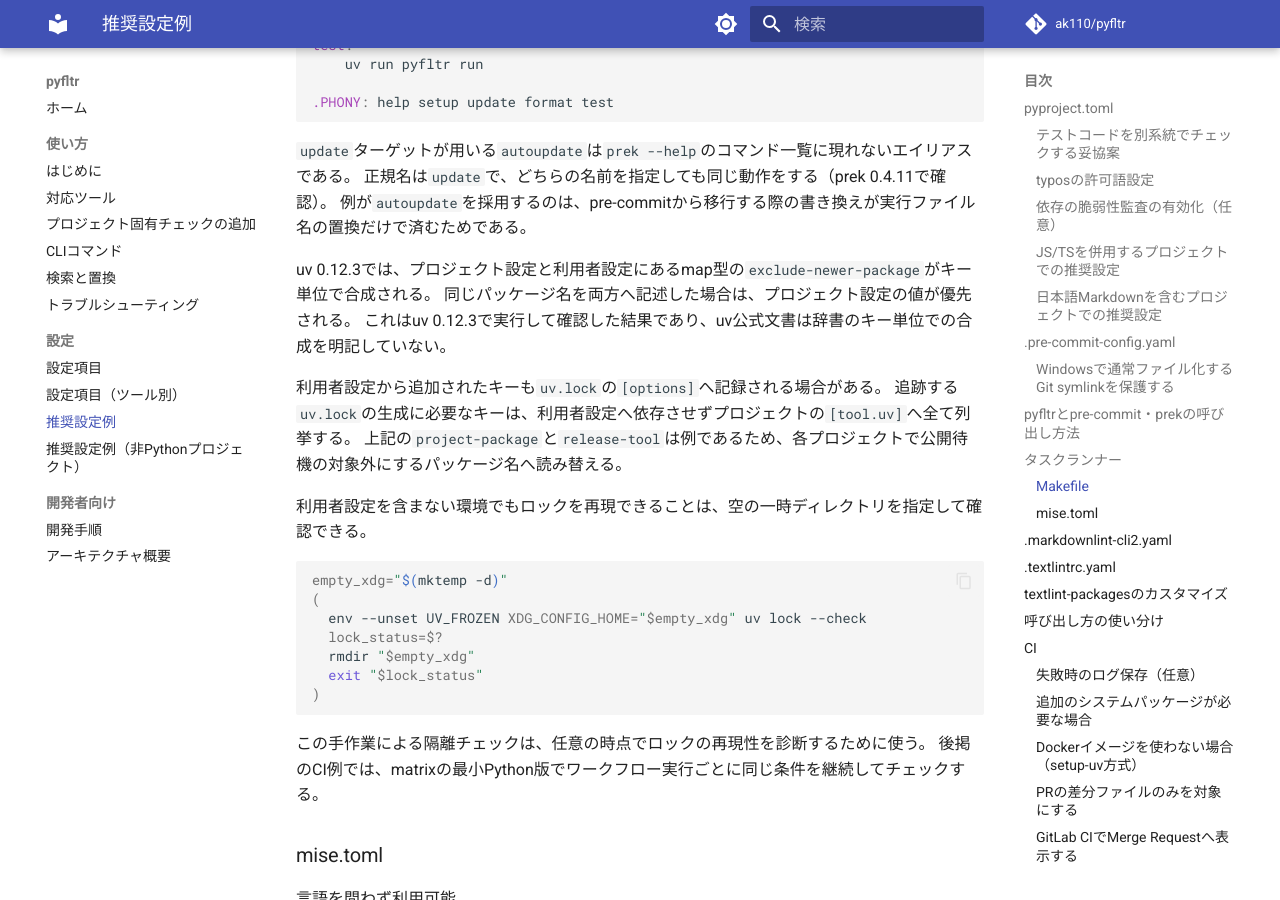
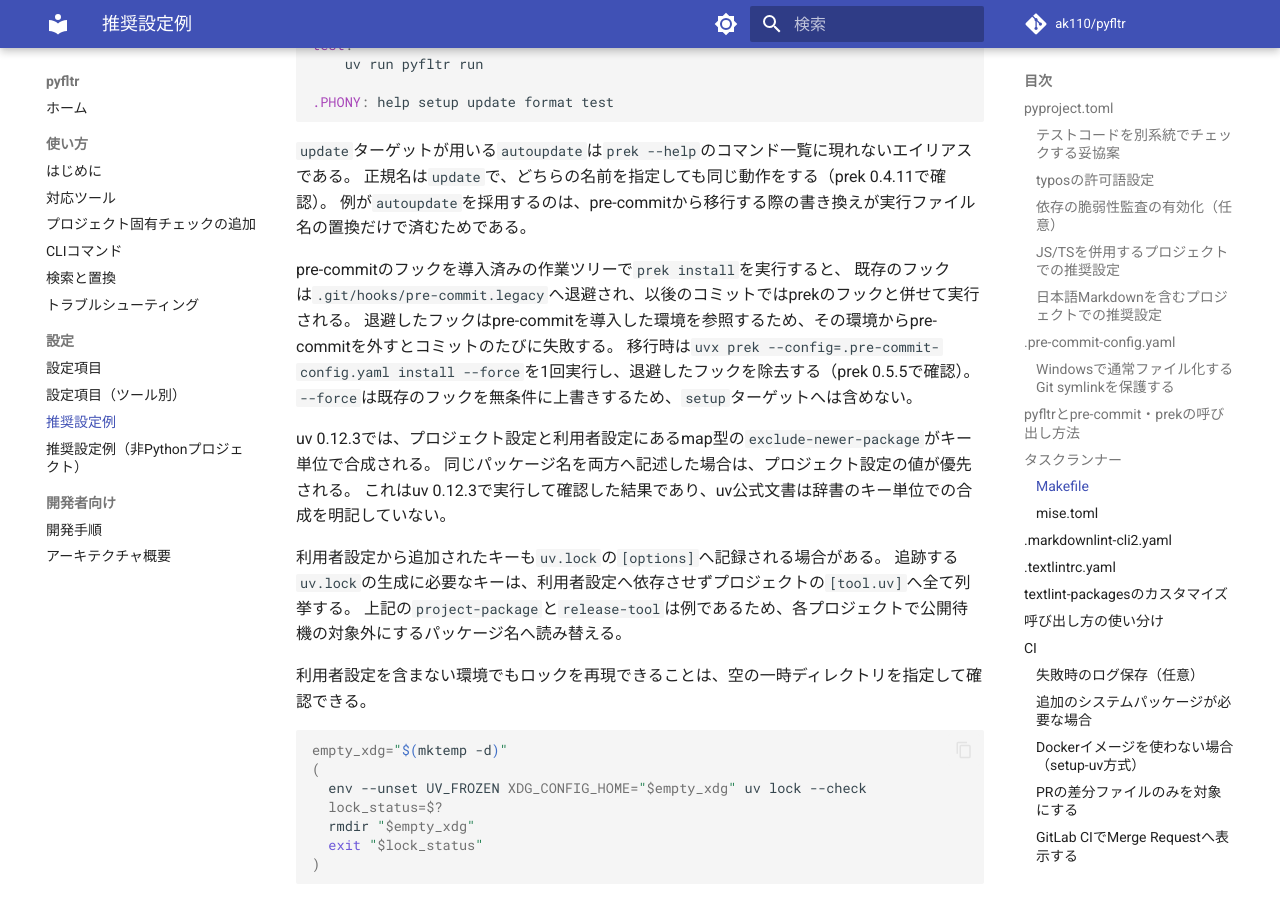
Before and after one commit to ak110/pyfltr, an MkDocs documentation site: the page built from docs/guide/recommended.md, in a window 1280 px wide and 900 px high, scrolled down 13438 px. Built offline with MkDocs 1.6.1 and Material for MkDocs 9.7.7, drawn with Linux system fonts in a browser that asks for light colours; comment, search, counter and statistics services are not loaded.

Commit message:
docs(recommended): pre-commitからprekへ移行する際の旧フック除去手順を追記する
Co-Authored-By: Claude Opus 5.5 / low <noreply@anthropic.com>
Claude-Session: https://claude.ai/code/session_016vF7dgpt2gHsrFvjVu3XFf

```diff
--- a/docs/guide/recommended.md
+++ b/docs/guide/recommended.md
@@ -569,6 +569,12 @@ test:
 正規名は`update`で、どちらの名前を指定しても同じ動作をする（prek 0.4.11で確認）。
 例が`autoupdate`を採用するのは、pre-commitから移行する際の書き換えが実行ファイル名の置換だけで済むためである。
 
+pre-commitのフックを導入済みの作業ツリーで`prek install`を実行すると、
+既存のフックは`.git/hooks/pre-commit.legacy`へ退避され、以後のコミットではprekのフックと併せて実行される。
+退避したフックはpre-commitを導入した環境を参照するため、その環境からpre-commitを外すとコミットのたびに失敗する。
+移行時は`uvx prek --config=.pre-commit-config.yaml install --force`を1回実行し、退避したフックを除去する（prek 0.5.5で確認）。
+`--force`は既存のフックを無条件に上書きするため、`setup`ターゲットへは含めない。
+
 uv 0.12.3では、プロジェクト設定と利用者設定にあるmap型の`exclude-newer-package`がキー単位で合成される。
 同じパッケージ名を両方へ記述した場合は、プロジェクト設定の値が優先される。
 これはuv 0.12.3で実行して確認した結果であり、uv公式文書は辞書のキー単位での合成を明記していない。
```
